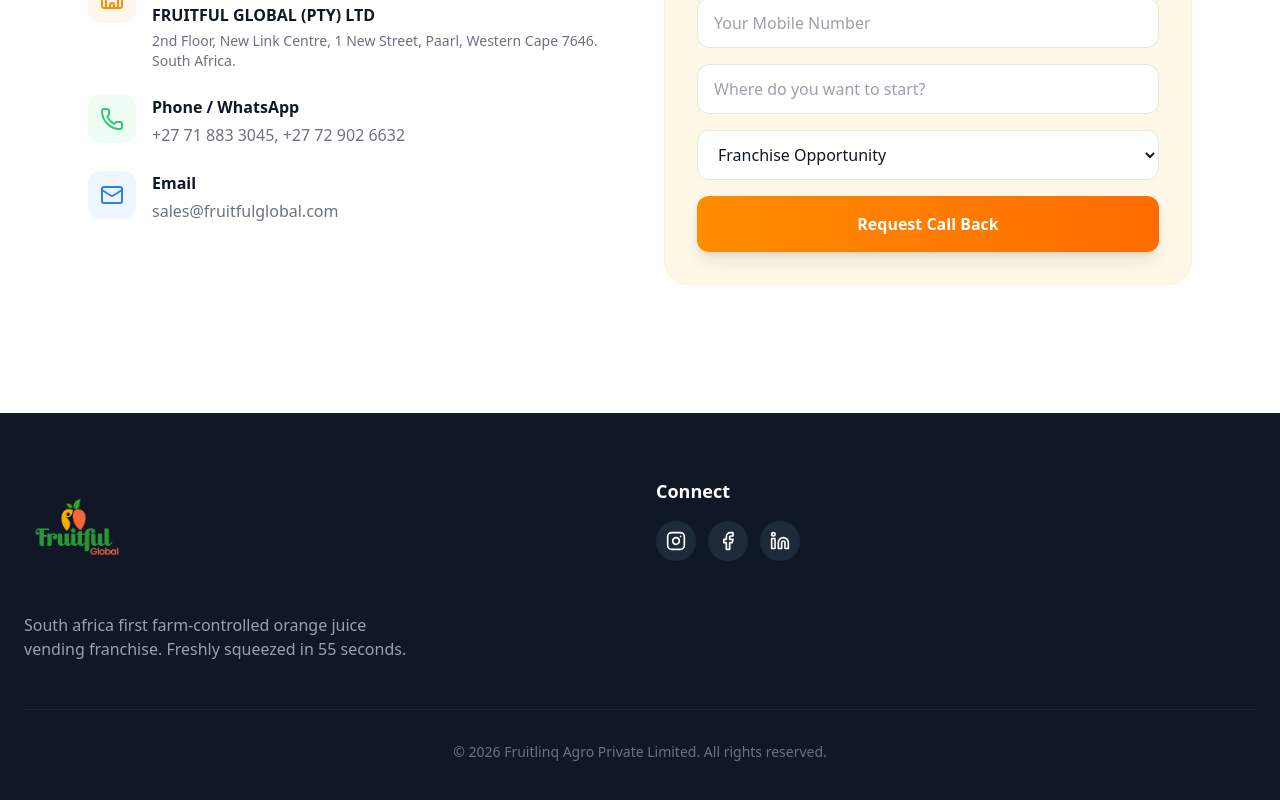
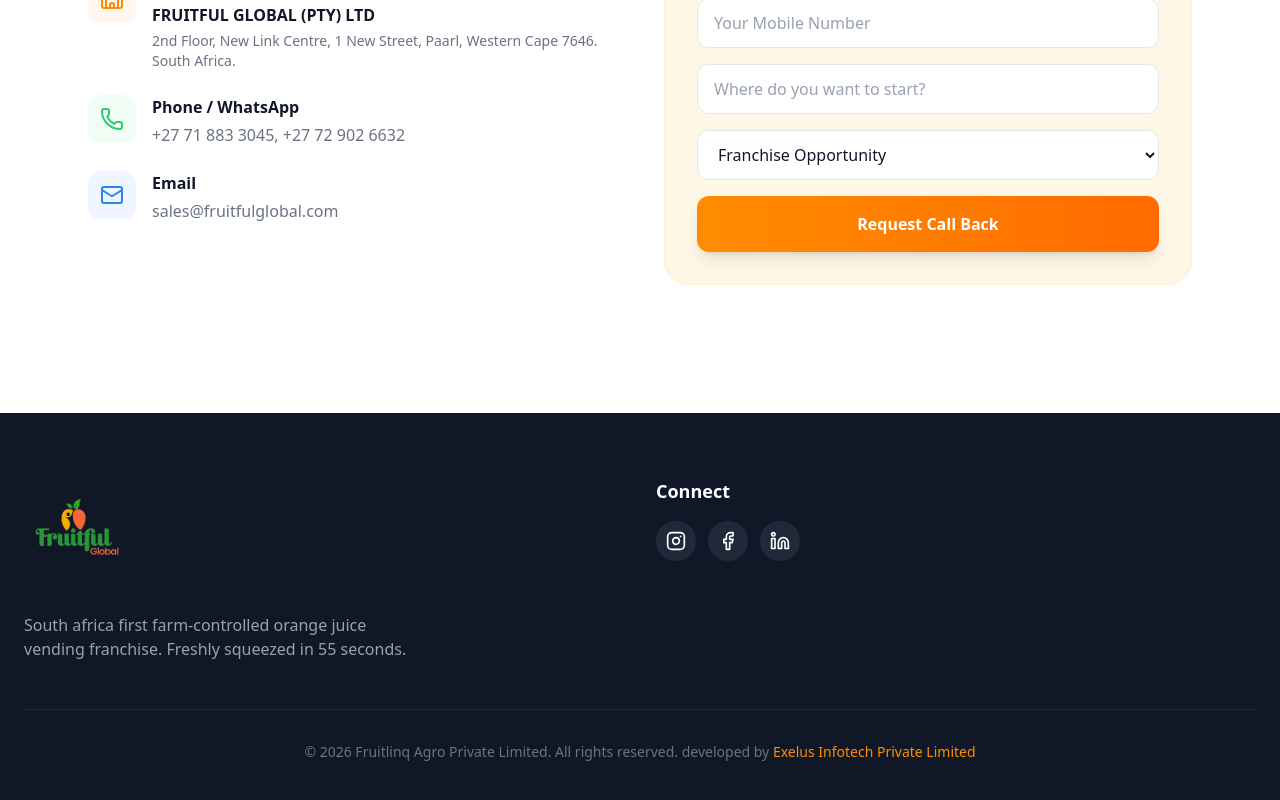
Before and after one commit to pavanvishnu08/fruitlinq-global, a React (Vite) app: page / in a window 1280 px wide. Shown: the part 7776-8576 px from the top of the page. Built offline with nearby package versions, Linux system fonts and the light colour scheme.

Commit message:
Updated footer with Exelus Infotech link and 2026 copyright

```diff
--- a/src/App.tsx
+++ b/src/App.tsx
@@ -424,7 +424,8 @@
               </div>
             </div>
           </div>
-          <div className="pt-8 border-t border-gray-800 text-center text-gray-500 text-sm">© {new Date().getFullYear()} Fruitlinq Agro Private Limited. All rights reserved.</div>
+          <div className="pt-8 border-t border-gray-800 text-center text-gray-500 text-sm">© 2026 Fruitlinq Agro Private Limited. All rights reserved. developed by <a href="https://exelusinfotech.com/" target="_blank" rel="noopener noreferrer" className="text-[#FF8C00] hover:underline">Exelus Infotech Private Limited</a></div>
+
         </div>
       </footer>
     </div>
```
